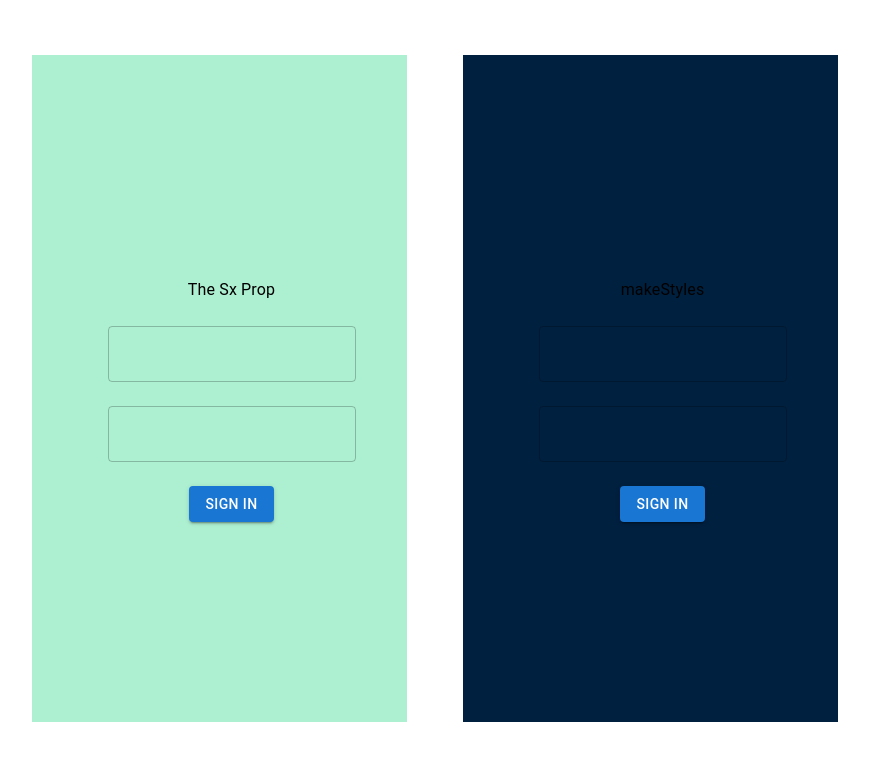
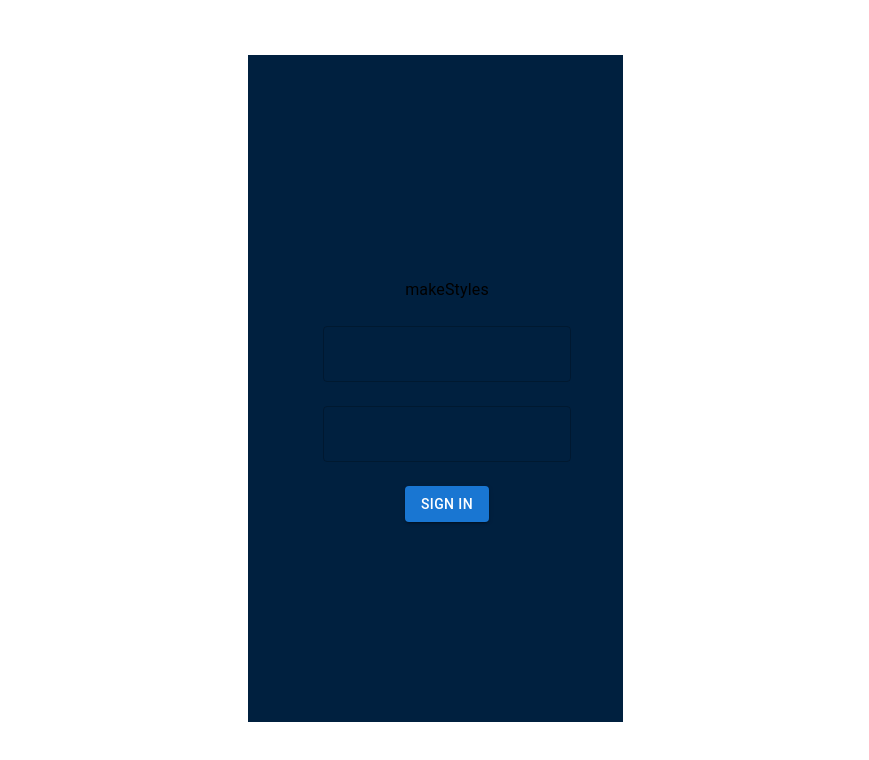
Before and after one commit to ahmetakinsel/react_mui, a React (Create React App) app: page / in a window 1280 px wide. Shown: the top 760 px of the page, without its empty margins (193-1062 px from the left). Built offline with nearby package versions, Linux system fonts and the light colour scheme; a web font is replaced by a local one.

Commit message:
makeStyles

```diff
--- a/src/components/Sx.jsx
+++ b/src/components/Sx.jsx
@@ -13,7 +13,7 @@ const StyleWithSxProp = () => {
         direction="column"
         alignItems="center"
         style={{
-          display: "flex",
+          display: "none",
           justifyContent: "center",
           flexDirection: "column",
           width: "375px",
```
